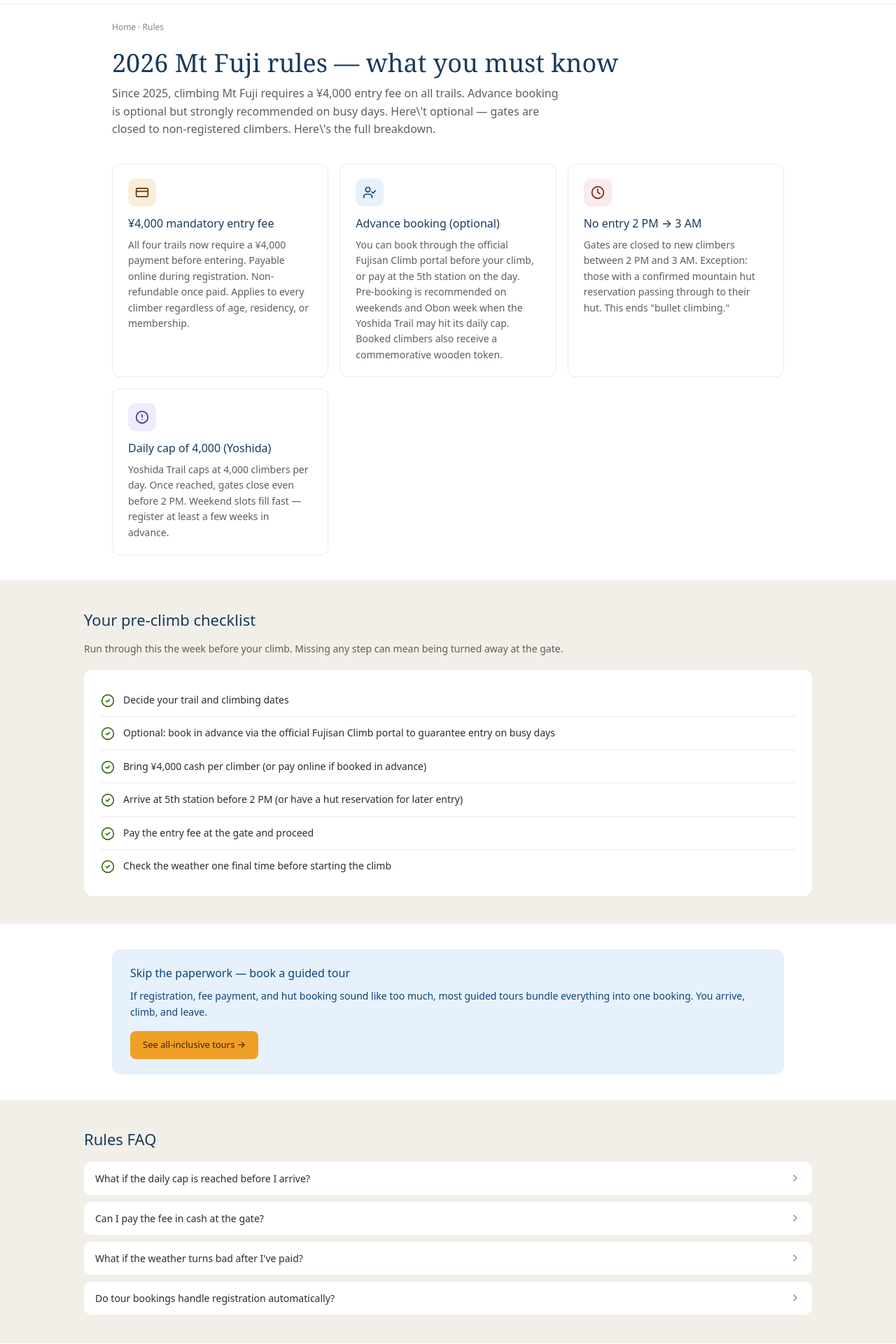
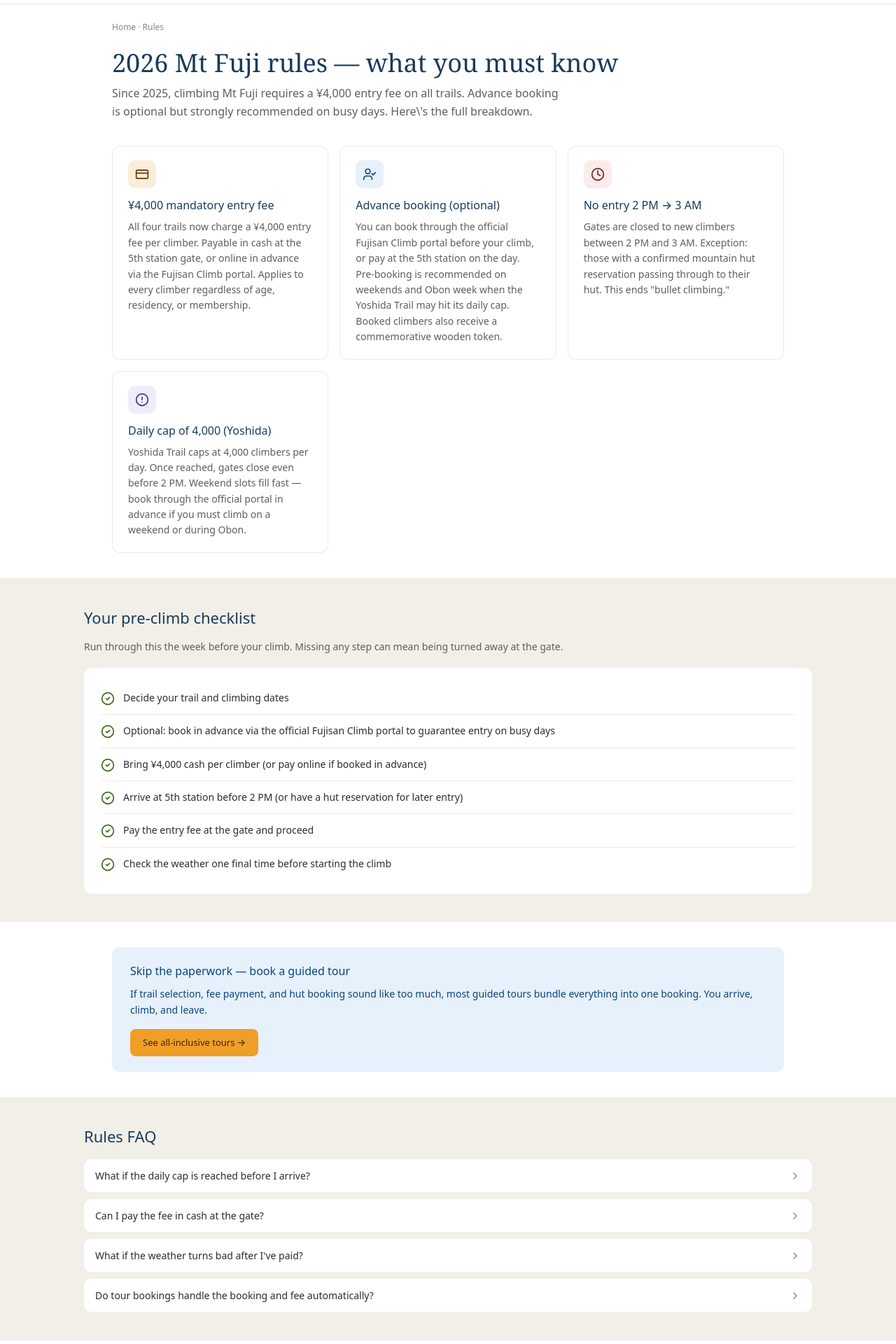
Before and after one commit to okome-haru/mtfuji-guide, a Next.js app: page /rules in a window 1280 px wide. Shown: the part 100-2020 px from the top of the page at 70% size. Built offline with nearby package versions, Linux system fonts and the light colour scheme; no server answers.

Commit message:
Add files via upload

```diff
--- a/app/page.jsx
+++ b/app/page.jsx
@@ -28,7 +28,7 @@ const STEPS = [
 
 const STATS = [
   { n: '204,000+', l: 'Climbers per season' },
-  { n: '¥4,000', l: 'New entry fee (2025+)' },
+  { n: '¥4,000', l: 'Entry fee per climber' },
   { n: '3,776m', l: 'Summit altitude' },
   { n: '4 trails', l: 'From easy to expert' },
 ];
--- a/app/rules/page.jsx
+++ b/app/rules/page.jsx
@@ -8,22 +8,22 @@ import FAQAccordion from '@/components/FAQAccordion';
 import { COLORS } from '@/lib/tokens';
 
 export const metadata = {
-  title: '2026 Mt Fuji rules & permits — what you must know',
+  title: '2026 Mt Fuji rules & fees — what you must know',
   description:
-    'The complete guide to the 2026 Mt Fuji climbing rules: ¥4,000 fee, advance online registration, time restrictions, and daily caps.',
+    'The complete guide to the 2026 Mt Fuji climbing rules: ¥4,000 entry fee, optional advance booking, time restrictions, and daily caps.',
 };
 
 const RULES = [
   {
     icon: CreditCard,
     title: '¥4,000 mandatory entry fee',
-    body: 'All four trails now require a ¥4,000 payment before entering. Payable online during registration. Non-refundable once paid. Applies to every climber regardless of age, residency, or membership.',
+    body: 'All four trails now charge a ¥4,000 entry fee per climber. Payable in cash at the 5th station gate, or online in advance via the Fujisan Climb portal. Applies to every climber regardless of age, residency, or membership.',
     tint: 'amber',
   },
   {
     icon: UserCheck,
     title: 'Advance booking (optional)',
-     body: 'You can book through the official Fujisan Climb portal before your climb, or pay at the 5th station on the day. Pre-booking is recommended on weekends and Obon week when the Yoshida Trail may hit its daily cap. Booked climbers also receive a commemorative wooden token.',
+    body: 'You can book through the official Fujisan Climb portal before your climb, or pay at the 5th station on the day. Pre-booking is recommended on weekends and Obon week when the Yoshida Trail may hit its daily cap. Booked climbers also receive a commemorative wooden token.',
     tint: 'blue',
   },
   {
@@ -35,13 +35,13 @@ const RULES = [
   {
     icon: AlertCircle,
     title: 'Daily cap of 4,000 (Yoshida)',
-    body: 'Yoshida Trail caps at 4,000 climbers per day. Once reached, gates close even before 2 PM. Weekend slots fill fast — register at least a few weeks in advance.',
+    body: 'Yoshida Trail caps at 4,000 climbers per day. Once reached, gates close even before 2 PM. Weekend slots fill fast — book through the official portal in advance if you must climb on a weekend or during Obon.',
     tint: 'purple',
   },
 ];
 
 const CHECKLIST = [
-'Decide your trail and climbing dates',
+  'Decide your trail and climbing dates',
   'Optional: book in advance via the official Fujisan Climb portal to guarantee entry on busy days',
   'Bring ¥4,000 cash per climber (or pay online if booked in advance)',
   'Arrive at 5th station before 2 PM (or have a hut reservation for later entry)',
@@ -63,8 +63,8 @@ const FAQS = [
     a: 'The ¥4,000 fee is non-refundable once paid. Some tour operators offer weather-based rescheduling, so booking through a tour can be insurance against bad weather.',
   },
   {
-    q: 'Do tour bookings handle registration automatically?',
-    a: 'Yes — most guided tours (Klook, Viator, GetYourGuide) handle the online registration and fee on your behalf. Confirm this is explicitly stated on the booking page.',
+    q: 'Do tour bookings handle the booking and fee automatically?',
+    a: 'Yes — most guided tours (Klook, Viator, GetYourGuide) include the entry fee and optional advance booking on your behalf. Confirm this is explicitly stated on the booking page before you pay.',
   },
 ];
 
@@ -85,7 +85,7 @@ export default function RulesPage() {
           2026 Mt Fuji rules — what you must know
         </h1>
         <p style={{ fontSize: 16, color: COLORS.slateMuted, margin: 0, maxWidth: 640, lineHeight: 1.6 }}>
-          Since 2025, climbing Mt Fuji requires a ¥4,000 entry fee on all trails. Advance booking is optional but strongly recommended on busy days. Here\'t optional — gates are closed to non-registered climbers. Here\'s the full breakdown.
+          Since 2025, climbing Mt Fuji requires a ¥4,000 entry fee on all trails. Advance booking is optional but strongly recommended on busy days. Here\'s the full breakdown.
         </p>
       </section>
 
@@ -137,7 +137,7 @@ export default function RulesPage() {
             Skip the paperwork — book a guided tour
           </h3>
           <p style={{ fontSize: 14, color: COLORS.blueText, margin: '0 0 16px', lineHeight: 1.6 }}>
-            If registration, fee payment, and hut booking sound like too much, most guided tours bundle everything into one booking. You arrive, climb, and leave.
+            If trail selection, fee payment, and hut booking sound like too much, most guided tours bundle everything into one booking. You arrive, climb, and leave.
           </p>
           <Link href="/tours" style={{ display: 'inline-flex', alignItems: 'center', gap: 6, background: COLORS.amber, color: COLORS.amberText, padding: '10px 18px', borderRadius: 8, fontSize: 13, fontWeight: 500, textDecoration: 'none' }}>
             See all-inclusive tours →
--- a/app/tours/page.jsx
+++ b/app/tours/page.jsx
@@ -18,7 +18,7 @@ export const metadata = {
 
 const SELF_GUIDED = [
   { text: 'Cheapest (~¥15,000 total)', icon: 'check', tone: 'good' },
-  { text: 'Book registration, bus, hut separately', icon: 'x', tone: 'bad' },
+  { text: 'Book entry fee, bus, and hut separately', icon: 'x', tone: 'bad' },
   { text: 'Japanese-only at many touchpoints', icon: 'x', tone: 'bad' },
   { text: 'No backup if weather turns', icon: 'x', tone: 'bad' },
 ];
@@ -82,7 +82,7 @@ export default function ToursPage() {
           Guided Mt Fuji tours, ranked for clarity.
         </h1>
         <p style={{ fontSize: 16, color: COLORS.slateMuted, margin: 0, maxWidth: 640, lineHeight: 1.6 }}>
-          Every tour listed here includes an English-speaking guide and handles the 2026 registration and fee. We&apos;ve grouped them so you can match your budget, fitness, and timeline in under a minute.
+          Every tour listed here includes an English-speaking guide and handles the ¥4,000 entry fee for you. We&apos;ve grouped them so you can match your budget, fitness, and timeline in under a minute.
         </p>
       </section>
 
@@ -232,7 +232,7 @@ export default function ToursPage() {
         <div style={{ background: COLORS.mist, borderRadius: 12, padding: '22px 26px' }}>
           <h2 style={{ fontSize: 16, fontWeight: 500, color: COLORS.indigo, margin: '0 0 10px' }}>How we rank tours</h2>
           <p style={{ fontSize: 14, color: COLORS.slateMuted, margin: '0 0 14px', lineHeight: 1.6 }}>
-            Not by commission rate. We check English guide quality, safety certifications, altitude-sickness protocols, and recent traveler reviews (2024–2026). Tours that include the mandatory ¥4,000 fee and advance registration score higher.
+            Not by commission rate. We check English guide quality, safety certifications, altitude-sickness protocols, and recent traveler reviews (2024–2026). Tours that include the ¥4,000 entry fee and handle optional advance booking for you score higher.
           </p>
           <div style={{ display: 'grid', gridTemplateColumns: 'repeat(auto-fit, minmax(140px, 1fr))', gap: 10 }}>
             {RANKING_CRITERIA.map((c, i) => (
--- a/data/tours.json
+++ b/data/tours.json
@@ -50,7 +50,7 @@
       "trail": "Yoshida",
       "groupSize": "Self-led",
       "duration": "2 days 1 night",
-      "includes": ["Return bus", "Mountain hut reservation", "Entry fee registration"],
+      "includes": ["Return bus", "Mountain hut reservation", "Entry fee covered"],
       "cancellation": "Free cancellation up to 72h before",
       "editorsPick": false,
       "description": "No guide on the trail, but your bus, hut reservation, and entry fee are bundled into one booking. Good middle ground for independent travelers.",
```
